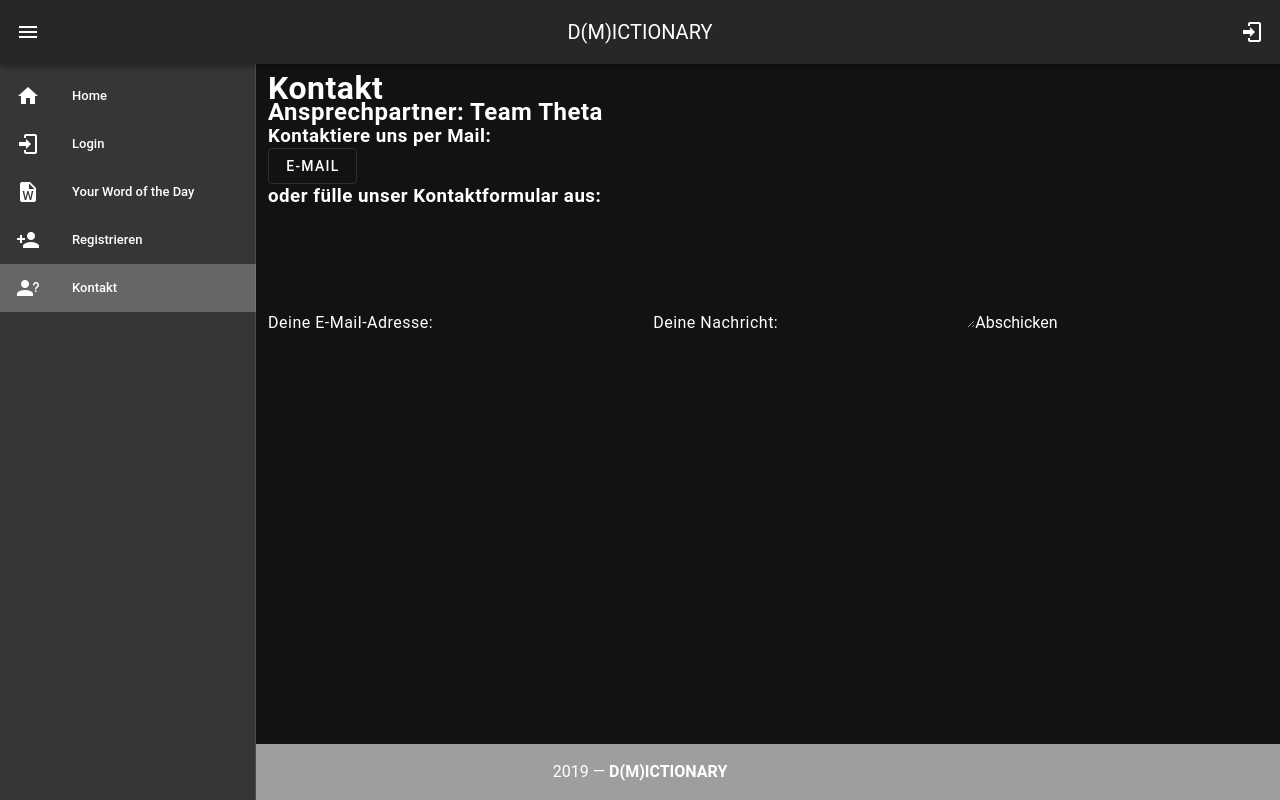
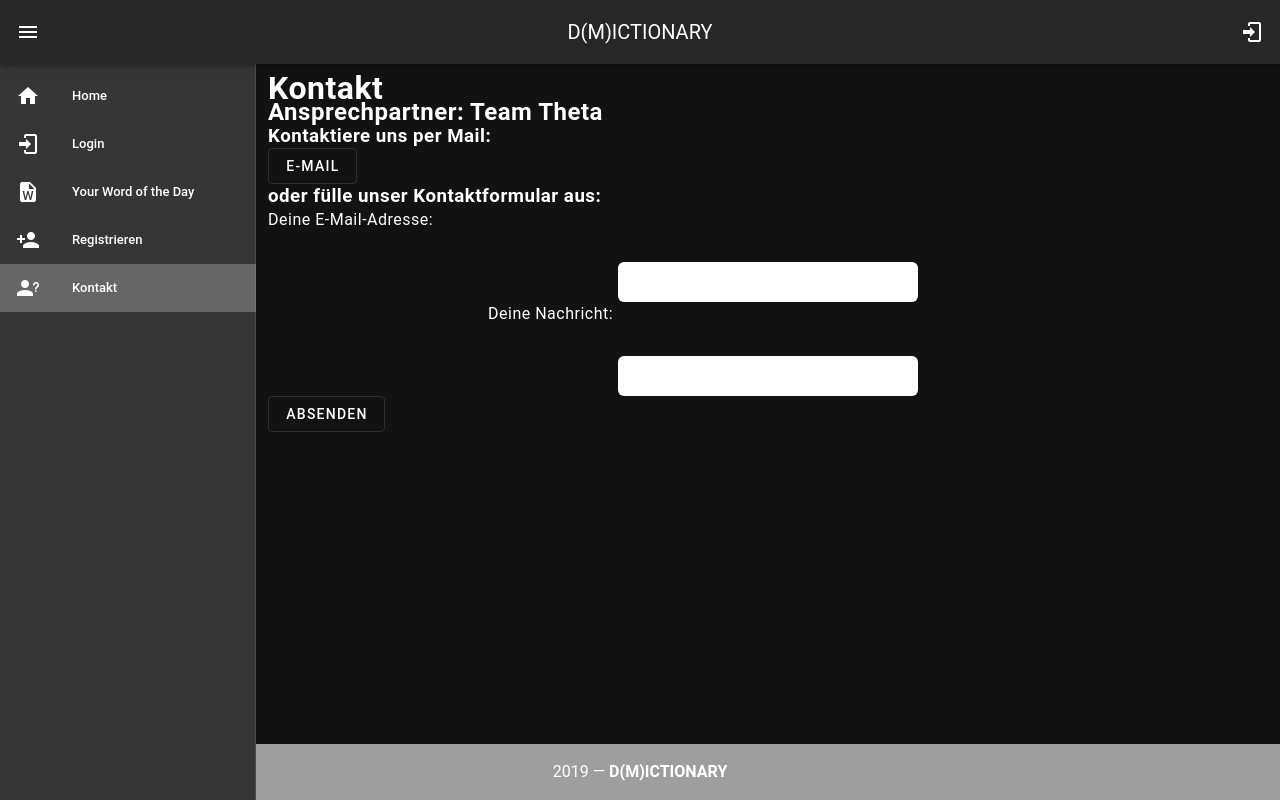
Before and after one commit to hfu-gis/Theta, a Vue app: page /#/Kontakt in a window 1280 px wide. Built offline with nearby package versions, Linux system fonts and the light colour scheme; a small style sheet from the web is missing.

Commit message:
Bearbeitung Kontakt Layout bearbeitet

```diff
--- a/src/views/Kontakt.vue
+++ b/src/views/Kontakt.vue
@@ -3,6 +3,7 @@
         <h1>Kontakt</h1>
         <div>
         <h2>Ansprechpartner: Team Theta</h2>
+
         <h3>Kontaktiere uns per Mail:</h3>
         </div>
         <a href="mailto: dm.dictionary-support.de">
@@ -10,16 +11,21 @@
                        oneclick="e-mail">E-Mail
                 </v-btn>
         </a>
+
         <h3>oder fülle unser Kontaktformular aus:</h3>
         <form id="Kontaktformular" name="Kontaktformular" action="">
-            <label for="Absender">Deine E-Mail-Adresse:</label>
+            <label for="absender">Deine E-Mail-Adresse:</label>
+            <input type="Text" name="WordBox" id="wordbox">
 
-            <input type="text" id="Absender" name="Absender" />
-            <label for="Nachricht">Deine Nachricht:</label>
-            <textarea id="Nachricht" name="Nachricht" cols="20" rows="5"></textarea>
-            <input type="submit" value="Abschicken" />
+            <input type="text" id="Absender" name="Absender"/>
+            <label for="nachricht">Deine Nachricht:</label>
+            <input type="Text" name="WordBox" id="wordbox">
+            <v-btn text outlined shaped
+                   oneclick="absenden">absenden
+            </v-btn>
         </form>
     </div>
+
 </template>
 
 <script>
@@ -29,5 +35,19 @@
 </script>
 
 <style scoped>
+    #wordbox {
+        /*opacity: 0;*/
+        text-allign: center;
+        margin: 30px auto 0;
+        display: block;
+        width: 300px;
+        height: 40px;
+        font-size: 30px;
+        text-align: center;
+        background: #fff;
+        border-radius: 6px;
+        color: #000000;
+        transition: 1s linear;
+    }
 
 </style>
```
